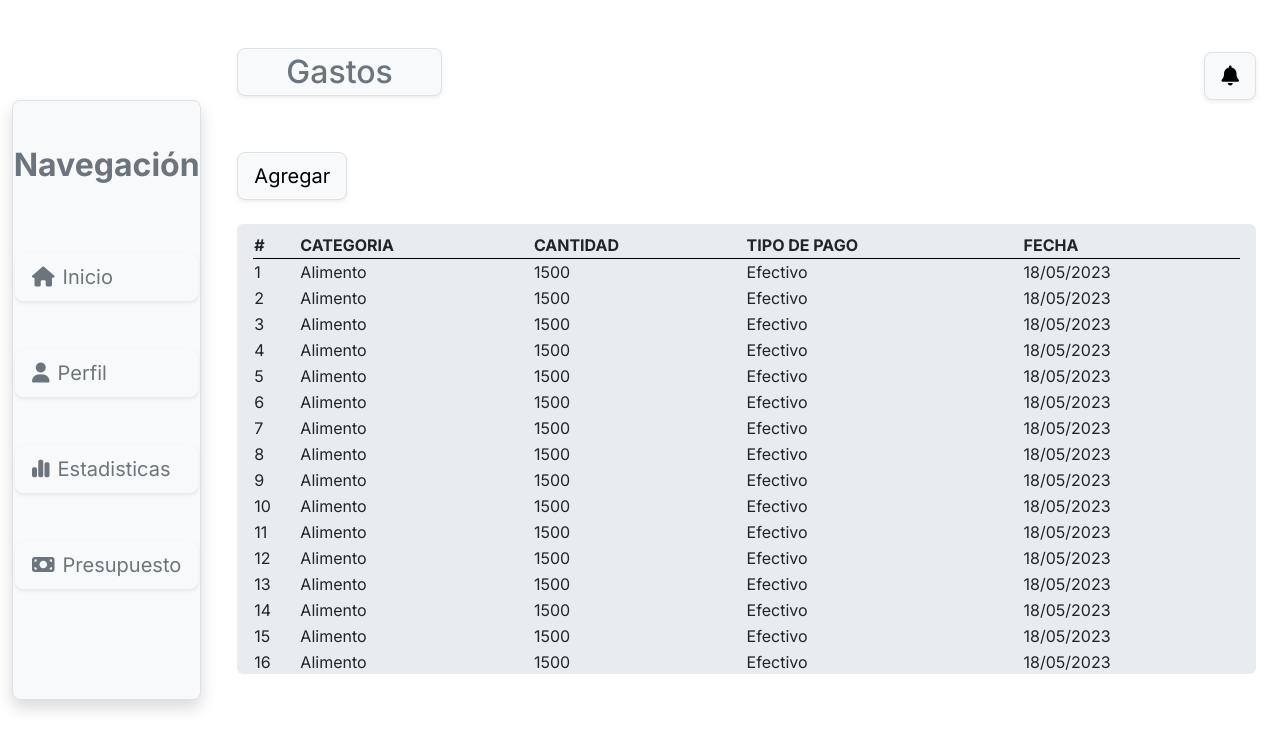
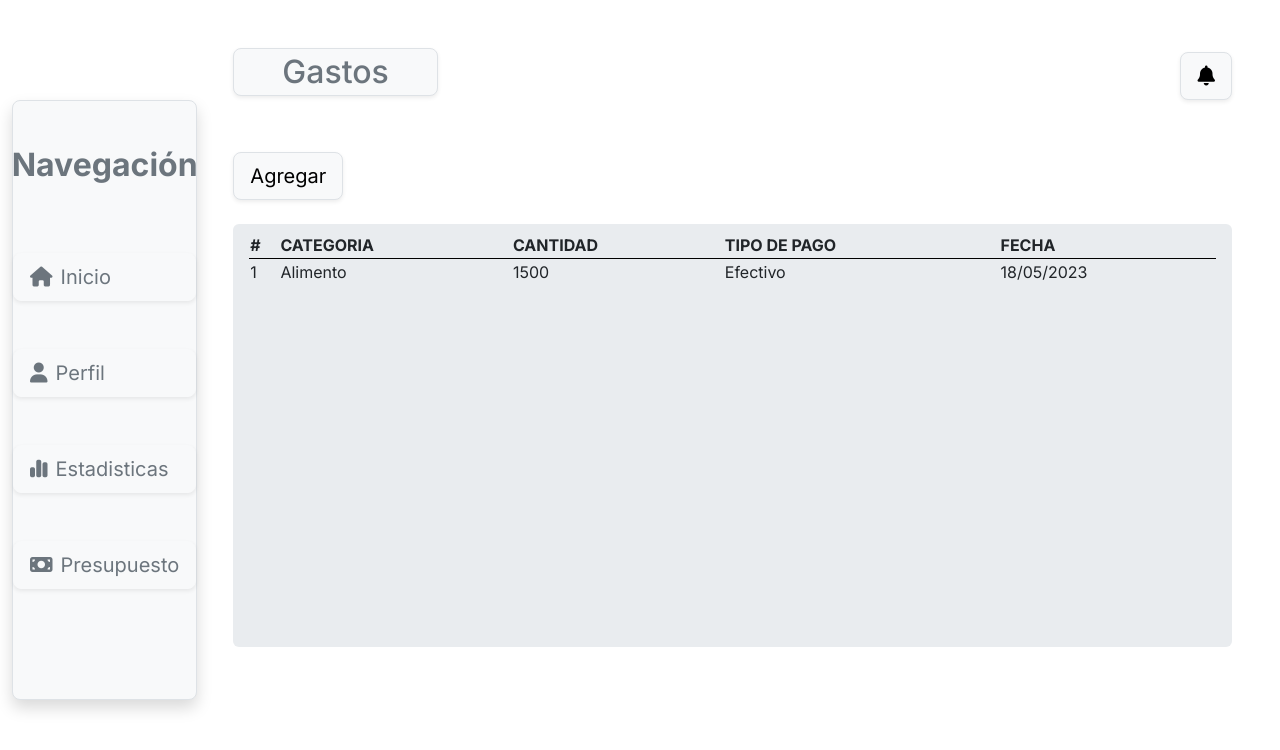
Before and after one commit to Whomy09/forntend-spend-track, a Vue app: page / in a window 1280 px wide. Shown: the top 750 px of the page. Built offline with nearby package versions, Linux system fonts and the light colour scheme.

Commit message:
jesus/Arreglo en la maquetación de la pagina web

```diff
--- a/src/App.vue
+++ b/src/App.vue
@@ -1,15 +1,14 @@
 <script setup lang="ts">
-import { RouterLink, RouterView } from 'vue-router'
 import Navegation from './components/Navegation/NavegationBar.vue';
 </script>
 
 <template>
   <div class="container-fluid vh-100">
-    <div class="row vh-100">
-      <div class="d-flex flex-column justify-content-center col-2">
+    <div class="row h-100 w-100">
+      <div class="d-flex flex-column justify-content-center col-2 h-100">
         <Navegation/>
       </div>
-      <div class="col-10">
+      <div class="col-10 h-100">
         <RouterView />
       </div>
     </div>
--- a/src/components/CompPrincipal/TablePrincipal.vue
+++ b/src/components/CompPrincipal/TablePrincipal.vue
@@ -34,103 +34,7 @@ const gastos: Array<Gasto> = [
   cantidad: 1500,
   fecha: '18/05/2023',
   tipoDePago: 'Efectivo'
-  },
-{
-  categoria: 'Alimento',
-  cantidad: 1500,
-  fecha: '18/05/2023',
-  tipoDePago: 'Efectivo'
-  },
-{
-  categoria: 'Alimento',
-  cantidad: 1500,
-  fecha: '18/05/2023',
-  tipoDePago: 'Efectivo'
-  },
-{
-  categoria: 'Alimento',
-  cantidad: 1500,
-  fecha: '18/05/2023',
-  tipoDePago: 'Efectivo'
-  },
-{
-  categoria: 'Alimento',
-  cantidad: 1500,
-  fecha: '18/05/2023',
-  tipoDePago: 'Efectivo'
-  },
-{
-  categoria: 'Alimento',
-  cantidad: 1500,
-  fecha: '18/05/2023',
-  tipoDePago: 'Efectivo'
-  },
-{
-  categoria: 'Alimento',
-  cantidad: 1500,
-  fecha: '18/05/2023',
-  tipoDePago: 'Efectivo'
-  },
-{
-  categoria: 'Alimento',
-  cantidad: 1500,
-  fecha: '18/05/2023',
-  tipoDePago: 'Efectivo'
-  },
-{
-  categoria: 'Alimento',
-  cantidad: 1500,
-  fecha: '18/05/2023',
-  tipoDePago: 'Efectivo'
-  },
-{
-  categoria: 'Alimento',
-  cantidad: 1500,
-  fecha: '18/05/2023',
-  tipoDePago: 'Efectivo'
-  },
-{
-  categoria: 'Alimento',
-  cantidad: 1500,
-  fecha: '18/05/2023',
-  tipoDePago: 'Efectivo'
-  },
-{
-  categoria: 'Alimento',
-  cantidad: 1500,
-  fecha: '18/05/2023',
-  tipoDePago: 'Efectivo'
-  },
-{
-  categoria: 'Alimento',
-  cantidad: 1500,
-  fecha: '18/05/2023',
-  tipoDePago: 'Efectivo'
-  },
-{
-  categoria: 'Alimento',
-  cantidad: 1500,
-  fecha: '18/05/2023',
-  tipoDePago: 'Efectivo'
-  },
-{
-  categoria: 'Alimento',
-  cantidad: 1500,
-  fecha: '18/05/2023',
-  tipoDePago: 'Efectivo'
-  },
-{
-  categoria: 'Alimento',
-  cantidad: 1500,
-  fecha: '18/05/2023',
-  tipoDePago: 'Efectivo'
-  },
-{
-  categoria: 'Alimento',
-  cantidad: 1500,
-  fecha: '18/05/2023',
-  tipoDePago: 'Efectivo'
-  },
+  }
 ]
 </script>
 
--- a/src/components/Header.vue
+++ b/src/components/Header.vue
@@ -1,5 +1,5 @@
 <template>
-  <header class="d-flex justify-content-between align-items-center mt-5 col-12">
+  <header class="d-flex justify-content-between align-items-center col-12">
     <h2 class="text-secondary bg-light px-5 py-1 rounded-3 shadow-sm border border-1">
       {{ title }}
     </h2>
--- a/src/views/PrincipalView/PrincipalView.vue
+++ b/src/views/PrincipalView/PrincipalView.vue
@@ -1,5 +1,5 @@
 <template>
-  <div class="container h-100">
+  <div class="container h-100 pt-5">
     <div class="row">
       <Header title="Gastos" />
     </div>
@@ -9,7 +9,6 @@
         class="bg-body-secondary mt-4 h-75 rounded-2 pt-2 px-3"
         id="contenedor-tabla"
       >
-      <!-- Despues de 17 datos se coloca mas grande -->
         <TablePrincipal/>
       </div>
     </div>
```
